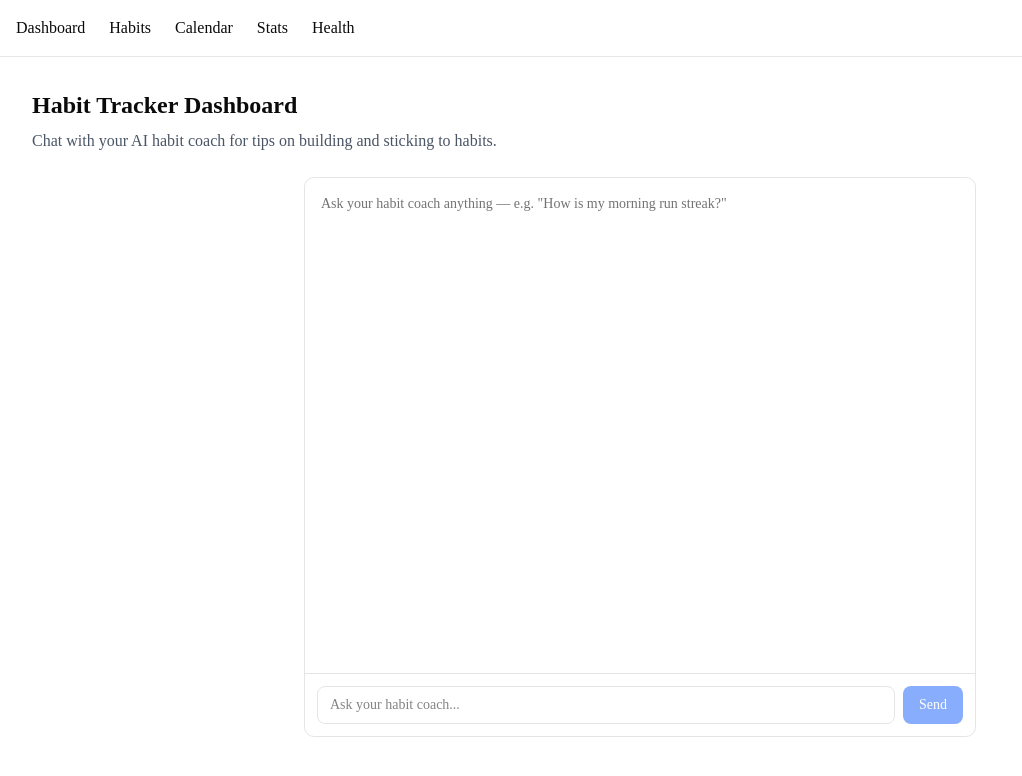
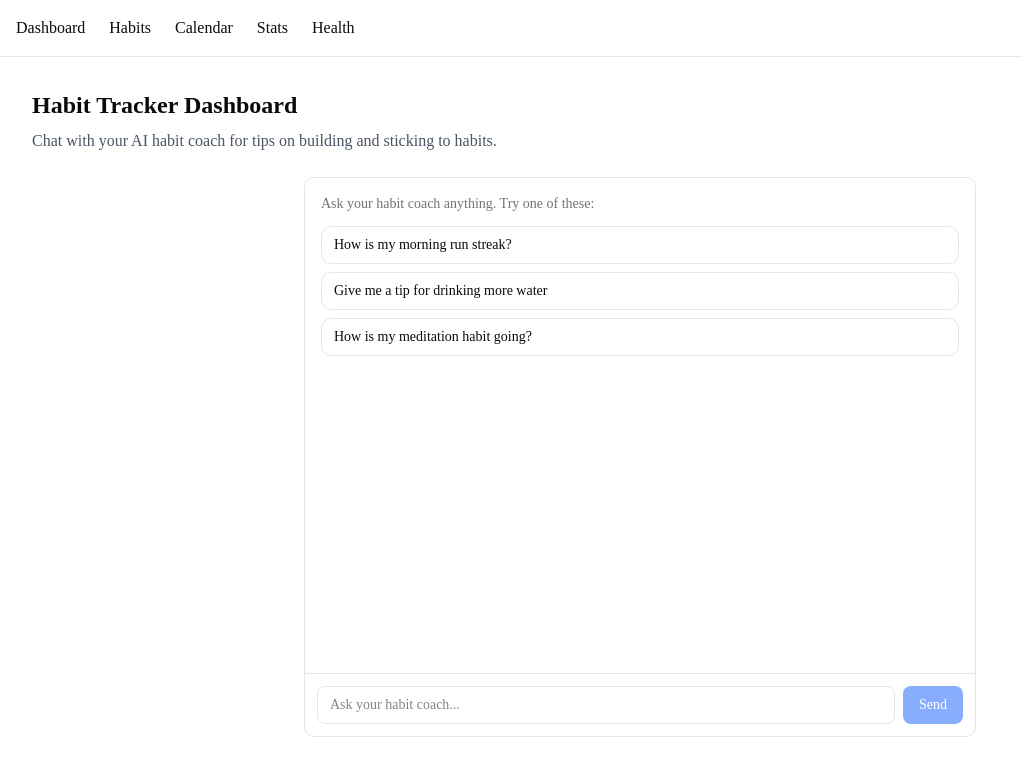
Before and after one commit to MokshithaBevara/flyrank-capstone, a Next.js app: page / in a window 1280 px wide. Shown: the top 776 px of the page, without its empty margins (0-1022 px from the left). Built offline with nearby package versions, Linux system fonts and the light colour scheme.

Commit message:
Add error handling with retry, loading skeleton, and starter-prompt empty state

```diff
--- a/components/ChatCoach.tsx
+++ b/components/ChatCoach.tsx
@@ -3,8 +3,15 @@
 import { useChat } from "@ai-sdk/react";
 import { useEffect, useRef, useState } from "react";
 
+const STARTER_PROMPTS = [
+  "How is my morning run streak?",
+  "Give me a tip for drinking more water",
+  "How is my meditation habit going?",
+];
+
 export default function ChatCoach() {
-  const { messages, sendMessage, status, stop } = useChat();
+  const { messages, sendMessage, status, stop, error, regenerate, clearError } =
+    useChat();
   const [input, setInput] = useState("");
 
   const scrollContainerRef = useRef<HTMLDivElement>(null);
@@ -25,12 +32,21 @@ export default function ChatCoach() {
     setIsPinnedToBottom(distanceFromBottom < 40);
   }
 
+  function submitText(text: string) {
+    if (!text.trim() || isStreaming) return;
+    sendMessage({ text });
+    setInput("");
+    setIsPinnedToBottom(true);
+  }
+
   function handleSubmit(e: React.FormEvent) {
     e.preventDefault();
-    if (!input.trim() || isStreaming) return;
-    sendMessage({ text: input });
-    setInput("");
-    setIsPinnedToBottom(true);
+    submitText(input);
+  }
+
+  function handleRetry() {
+    clearError();
+    regenerate();
   }
 
   return (
@@ -41,9 +57,23 @@ export default function ChatCoach() {
         className="flex-1 overflow-y-auto p-4 space-y-3"
       >
         {messages.length === 0 && (
-          <p className="text-sm text-muted-foreground">
-            Ask your habit coach anything — e.g. &quot;How is my morning run streak?&quot;
-          </p>
+          <div className="space-y-3">
+            <p className="text-sm text-muted-foreground">
+              Ask your habit coach anything. Try one of these:
+            </p>
+            <div className="flex flex-col gap-2">
+              {STARTER_PROMPTS.map((prompt) => (
+                <button
+                  key={prompt}
+                  type="button"
+                  onClick={() => submitText(prompt)}
+                  className="text-left text-sm border rounded-lg px-3 py-2 hover:bg-gray-50 transition-colors"
+                >
+                  {prompt}
+                </button>
+              ))}
+            </div>
+          </div>
         )}
 
         {messages.map((message) => (
@@ -78,10 +108,28 @@ export default function ChatCoach() {
           </div>
         ))}
 
+        {/* Skeleton matching the shape of an incoming assistant bubble */}
         {status === "submitted" && (
           <div className="flex justify-start">
-            <div className="bg-gray-100 text-gray-500 rounded-lg px-3 py-2 text-sm italic">
-              Thinking…
+            <div className="max-w-[80%] rounded-lg bg-gray-100 px-3 py-2 space-y-2 w-40">
+              <div className="h-3 bg-gray-300 rounded animate-pulse w-full" />
+              <div className="h-3 bg-gray-300 rounded animate-pulse w-3/4" />
+            </div>
+          </div>
+        )}
+
+        {/* Designed error state with retry, not a crash */}
+        {error && (
+          <div className="flex justify-start">
+            <div className="max-w-[80%] rounded-lg border border-red-200 bg-red-50 px-3 py-2 text-sm text-red-700 space-y-2">
+              <p>Something went wrong sending that message.</p>
+              <button
+                type="button"
+                onClick={handleRetry}
+                className="text-xs font-medium underline underline-offset-2"
+              >
+                Retry last message
+              </button>
             </div>
           </div>
         )}
```
